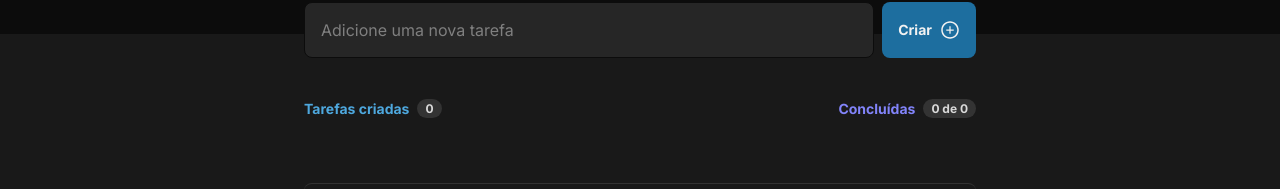
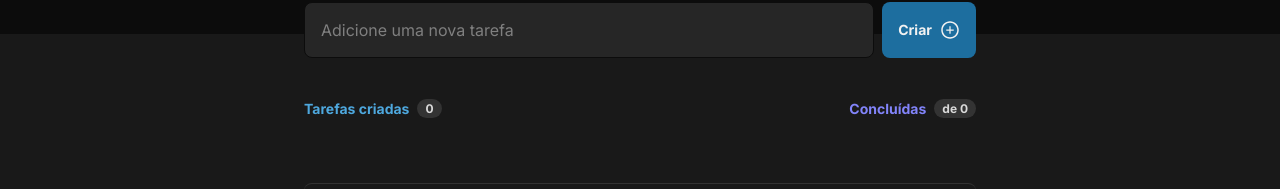
Before and after one commit to rosendo2015/todo-list-ignite, a React (Vite) app: page / in a window 1280 px wide. Shown: the part 166-355 px from the top of the page. Built offline with nearby package versions, Linux system fonts and the light colour scheme.

Commit message:
tasks length

```diff
--- a/src/components/Tasks/index.jsx
+++ b/src/components/Tasks/index.jsx
@@ -9,10 +9,9 @@ export function Tasks() {
   const [newTextTask, setNewTextTask] = useState("")
 
   const taskQtd = tasks.length;
+
   const completedTasks = tasks.filter(task => {
-    return (
-      task.isCompleted === true
-    )
+    return (task.isCompleted === true)
   })
   function handleTaskText(event) {
     setNewTextTask(event.target.value)
@@ -53,10 +52,13 @@ export function Tasks() {
           </div>
           <div className={styles.tasksFinished}>
             <p>Concluídas</p>
-            <span>{completedTasks.length} de {taskQtd}</span>
+            <span>{completedTasks} de {taskQtd}</span>
           </div>
         </header>
         {
+          tasks.length
+            ?
+            (
               tasks.map(task => {
                 return (
                   <Task
@@ -67,12 +69,14 @@ export function Tasks() {
                   />
                 )
               })
-        }
+            )
+            :
             <div className={styles.tasksList}>
               <img src={Cliboard} alt="clipboard" />
               <strong>Você ainda não tem tarefas cadastradas</strong>
               <p>Crie tarefas e organize seus itens a fazer</p>
             </div>
+        }
       </div>
     </div>
   )
```
Lines whose indentation alone changed are shown as unchanged.
